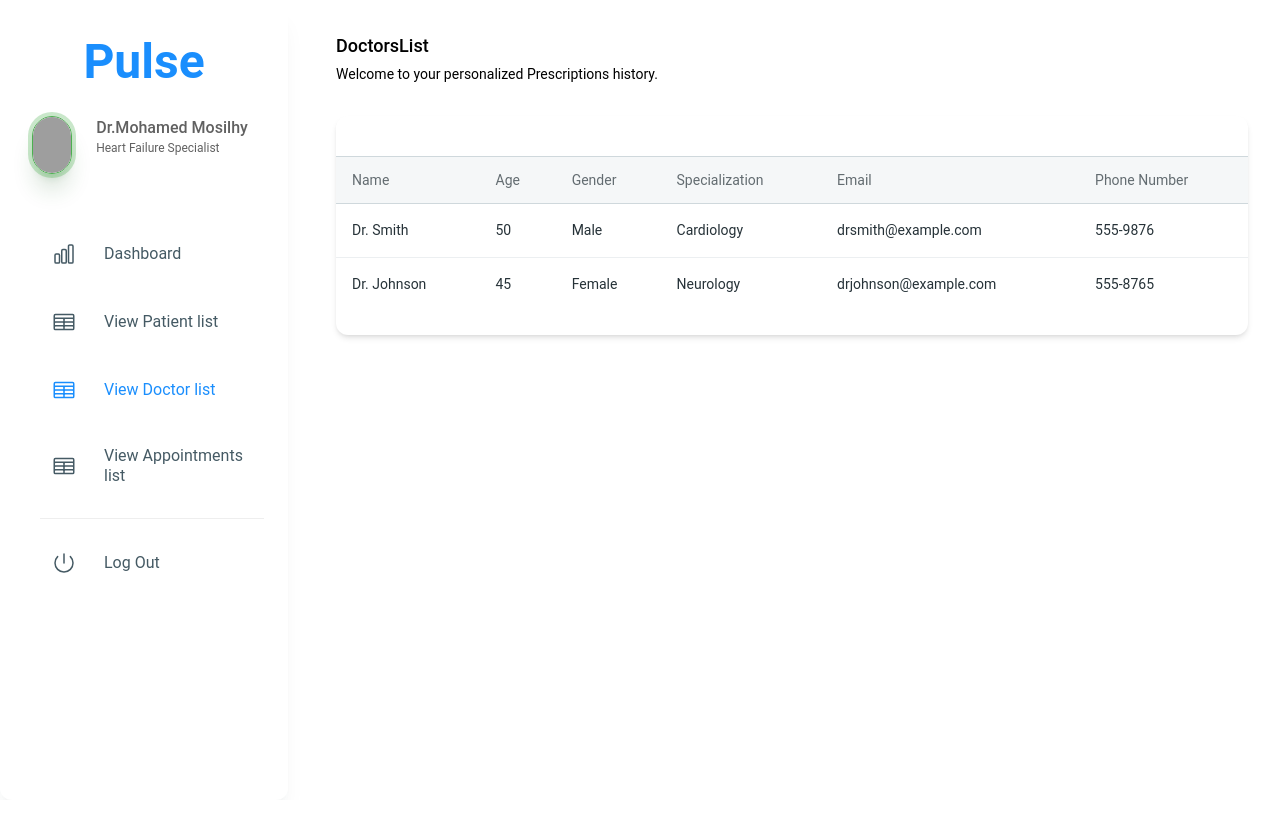
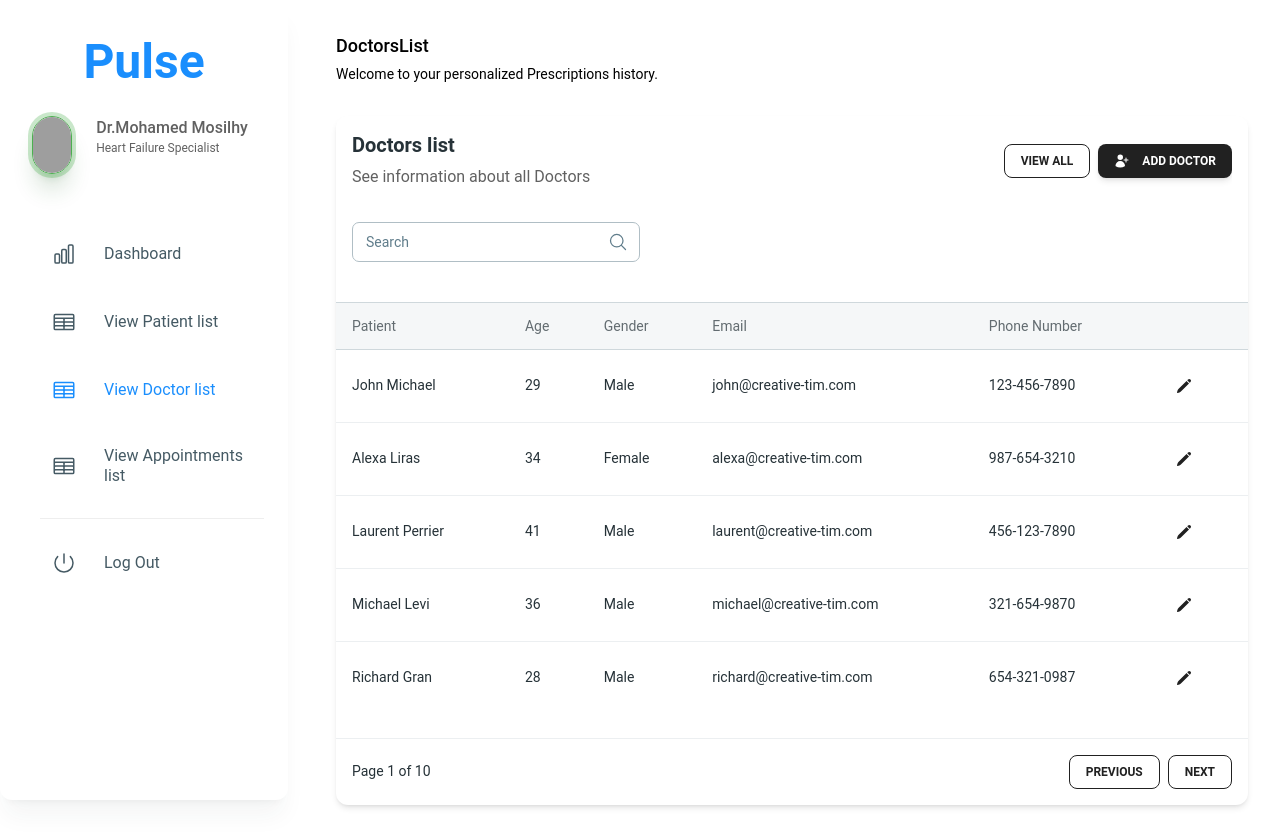
Before and after one commit to fadymohsen/CardioMaticClinic, a React (Create React App) app: page /ViewDoctor in a window 1280 px wide. Before the commit the page ends 800 px from the top, so only its background shows below. Built offline with nearby package versions, Linux system fonts and the light colour scheme; grey boxes are pictures that could not be loaded.

Commit message:
Add files via upload

```diff
--- a/src/Components/ViewDoctorList.js
+++ b/src/Components/ViewDoctorList.js
@@ -1,48 +1,110 @@
-import React from "react";
+import { useState } from "react";
+import { MagnifyingGlassIcon } from "@heroicons/react/24/outline";
+import { PencilIcon, UserPlusIcon } from "@heroicons/react/24/solid";
 import {
   Card,
+  CardHeader,
+  Input,
   Typography,
+  Button,
   CardBody,
+  Tooltip,
+  CardFooter,
+  IconButton,
 } from "@material-tailwind/react";
 
-const TABLE_HEAD = ["Name", "Age", "Gender", "Specialization", "Email", "Phone Number"];
+const TABLE_HEAD = ["Patient", "Age", "Gender", "Email", "Phone Number", ""];
 
 const TABLE_ROWS = [
   {
-    name: "Dr. Smith",
-    age: 50,
+    name: "John Michael",
+    age: 29,
     gender: "Male",
-    specialization: "Cardiology",
-    email: "drsmith@example.com",
-    phone: "555-9876",
+    email: "john@creative-tim.com",
+    phone: "123-456-7890",
   },
   {
-    name: "Dr. Johnson",
-    age: 45,
+    name: "Alexa Liras",
+    age: 34,
     gender: "Female",
-    specialization: "Neurology",
-    email: "drjohnson@example.com",
-    phone: "555-8765",
+    email: "alexa@creative-tim.com",
+    phone: "987-654-3210",
   },
-  // Add more doctor data as needed
+  {
+    name: "Laurent Perrier",
+    age: 41,
+    gender: "Male",
+    email: "laurent@creative-tim.com",
+    phone: "456-123-7890",
+  },
+  {
+    name: "Michael Levi",
+    age: 36,
+    gender: "Male",
+    email: "michael@creative-tim.com",
+    phone: "321-654-9870",
+  },
+  {
+    name: "Richard Gran",
+    age: 28,
+    gender: "Male",
+    email: "richard@creative-tim.com",
+    phone: "654-321-0987",
+  },
 ];
 
 export function Doctors() {
+  const [searchQuery, setSearchQuery] = useState("");
+
+  const filteredRows = TABLE_ROWS.filter((row) =>
+    row.name.toLowerCase().includes(searchQuery.toLowerCase())
+  );
+
   return (
     <Card className="h-full w-full">
+      <CardHeader floated={false} shadow={false} className="rounded-none">
+        <div className="mb-8 flex items-center justify-between gap-8">
+          <div>
+            <Typography variant="h5" color="blue-gray">
+              Doctors list
+            </Typography>
+            <Typography color="gray" className="mt-1 font-normal">
+              See information about all Doctors
+            </Typography>
+          </div>
+          <div className="flex shrink-0 flex-col gap-2 sm:flex-row">
+            <Button variant="outlined" size="sm">
+              view all
+            </Button>
+            <Button className="flex items-center gap-3" size="sm">
+              <UserPlusIcon strokeWidth={2} className="h-4 w-4" /> Add Doctor
+            </Button>
+          </div>
+        </div>
+        <div className="flex flex-col items-center justify-between gap-4 md:flex-row">
+          <div className="w-full md:w-72">
+            <Input
+              label="Search"
+              icon={<MagnifyingGlassIcon className="h-5 w-5" />}
+              value={searchQuery}
+              onChange={(e) => setSearchQuery(e.target.value)}
+            />
+          </div>
+        </div>
+      </CardHeader>
       <CardBody className="overflow-scroll px-0">
         <table className="mt-4 w-full min-w-max table-auto text-left">
           <thead>
             <tr>
-              {TABLE_HEAD.map((head, index) => (
+              {TABLE_HEAD.map((head) => (
                 <th
                   key={head}
-                  className="cursor-pointer border-y border-blue-gray-100 bg-blue-gray-50/50 p-4 transition-colors hover:bg-blue-gray-50"
+                  className="border-y border-blue-gray-100 bg-blue-gray-50/50 p-4"
                 >
                   <Typography
                     variant="small"
                     color="blue-gray"
-                    className="flex items-center justify-between gap-2 font-normal leading-none opacity-70"
+                    className="font-normal leading-none opacity-70"
                   >
                     {head}
                   </Typography>
@@ -51,15 +113,18 @@ export function Doctors() {
             </tr>
           </thead>
           <tbody>
-            {TABLE_ROWS.map(({ name, age, gender, specialization, email, phone }, index) => {
-              const isLast = index === TABLE_ROWS.length - 1;
+            {filteredRows.map(
+              ({ name, age, gender, email, phone }, index) => {
+                const isLast = index === filteredRows.length - 1;
                 const classes = isLast
                   ? "p-4"
                   : "p-4 border-b border-blue-gray-50";
 
                 return (
-                <tr key={`${name}-${phone}`}>
+                  <tr key={name}>
                     <td className={classes}>
+                      <div className="flex items-center gap-3">
+                        <div className="flex flex-col">
                           <Typography
                             variant="small"
                             color="blue-gray"
@@ -67,6 +132,8 @@ export function Doctors() {
                           >
                             {name}
                           </Typography>
+                        </div>
+                      </div>
                     </td>
                     <td className={classes}>
                       <Typography
@@ -92,15 +159,6 @@ export function Doctors() {
                         color="blue-gray"
                         className="font-normal"
                       >
-                      {specialization}
-                    </Typography>
-                  </td>
-                  <td className={classes}>
-                    <Typography
-                      variant="small"
-                      color="blue-gray"
-                      className="font-normal"
-                    >
                         {email}
                       </Typography>
                     </td>
@@ -113,12 +171,33 @@ export function Doctors() {
                         {phone}
                       </Typography>
                     </td>
+                    <td className={classes}>
+                      <Tooltip content="Edit User">
+                        <IconButton variant="text">
+                          <PencilIcon className="h-4 w-4" />
+                        </IconButton>
+                      </Tooltip>
+                    </td>
                   </tr>
                 );
-            })}
+              }
+            )}
           </tbody>
         </table>
       </CardBody>
+      <CardFooter className="flex items-center justify-between border-t border-blue-gray-50 p-4">
+        <Typography variant="small" color="blue-gray" className="font-normal">
+          Page 1 of 10
+        </Typography>
+        <div className="flex gap-2">
+          <Button variant="outlined" size="sm">
+            Previous
+          </Button>
+          <Button variant="outlined" size="sm">
+            Next
+          </Button>
+        </div>
+      </CardFooter>
     </Card>
   );
 }
--- a/src/Components/ViewPatientList.js
+++ b/src/Components/ViewPatientList.js
@@ -1,46 +1,110 @@
-import React from "react";
+import { useState } from "react";
+import { MagnifyingGlassIcon } from "@heroicons/react/24/outline";
+import { PencilIcon, UserPlusIcon } from "@heroicons/react/24/solid";
 import {
   Card,
+  CardHeader,
+  Input,
   Typography,
+  Button,
   CardBody,
+  Tooltip,
+  CardFooter,
+  IconButton,
 } from "@material-tailwind/react";
 
-const TABLE_HEAD = ["Patient", "Age", "Gender", "Email", "Phone Number"];
+const TABLE_HEAD = ["Patient", "Age", "Gender", "Email", "Phone Number", ""];
 
 const TABLE_ROWS = [
   {
-    patient: "John Doe",
-    age: 45,
+    name: "John Michael",
+    age: 29,
     gender: "Male",
-    email: "johndoe@example.com",
-    phone: "555-1234",
+    email: "john@creative-tim.com",
+    phone: "123-456-7890",
   },
   {
-    patient: "Jane Doe",
-    age: 37,
+    name: "Alexa Liras",
+    age: 34,
     gender: "Female",
-    email: "janedoe@example.com",
-    phone: "555-5678",
+    email: "alexa@creative-tim.com",
+    phone: "987-654-3210",
   },
-  // Add more appointment data as needed
+  {
+    name: "Laurent Perrier",
+    age: 41,
+    gender: "Male",
+    email: "laurent@creative-tim.com",
+    phone: "456-123-7890",
+  },
+  {
+    name: "Michael Levi",
+    age: 36,
+    gender: "Male",
+    email: "michael@creative-tim.com",
+    phone: "321-654-9870",
+  },
+  {
+    name: "Richard Gran",
+    age: 28,
+    gender: "Male",
+    email: "richard@creative-tim.com",
+    phone: "654-321-0987",
+  },
 ];
 
 export function PatientList() {
+  const [searchQuery, setSearchQuery] = useState("");
+
+  const filteredRows = TABLE_ROWS.filter((row) =>
+    row.name.toLowerCase().includes(searchQuery.toLowerCase())
+  );
+
   return (
     <Card className="h-full w-full">
+      <CardHeader floated={false} shadow={false} className="rounded-none">
+        <div className="mb-8 flex items-center justify-between gap-8">
+          <div>
+            <Typography variant="h5" color="blue-gray">
+              Members list
+            </Typography>
+            <Typography color="gray" className="mt-1 font-normal">
+              See information about all members
+            </Typography>
+          </div>
+          <div className="flex shrink-0 flex-col gap-2 sm:flex-row">
+            <Button variant="outlined" size="sm">
+              view all
+            </Button>
+            <Button className="flex items-center gap-3" size="sm">
+              <UserPlusIcon strokeWidth={2} className="h-4 w-4" /> Add member
+            </Button>
+          </div>
+        </div>
+        <div className="flex flex-col items-center justify-between gap-4 md:flex-row">
+          <div className="w-full md:w-72">
+            <Input
+              label="Search"
+              icon={<MagnifyingGlassIcon className="h-5 w-5" />}
+              value={searchQuery}
+              onChange={(e) => setSearchQuery(e.target.value)}
+            />
+          </div>
+        </div>
+      </CardHeader>
       <CardBody className="overflow-scroll px-0">
         <table className="mt-4 w-full min-w-max table-auto text-left">
           <thead>
             <tr>
-              {TABLE_HEAD.map((head, index) => (
+              {TABLE_HEAD.map((head) => (
                 <th
                   key={head}
-                  className="cursor-pointer border-y border-blue-gray-100 bg-blue-gray-50/50 p-4 transition-colors hover:bg-blue-gray-50"
+                  className="border-y border-blue-gray-100 bg-blue-gray-50/50 p-4"
                 >
                   <Typography
                     variant="small"
                     color="blue-gray"
-                    className="flex items-center justify-between gap-2 font-normal leading-none opacity-70"
+                    className="font-normal leading-none opacity-70"
                   >
                     {head}
                   </Typography>
@@ -49,22 +113,27 @@ export function PatientList() {
             </tr>
           </thead>
           <tbody>
-            {TABLE_ROWS.map(({ patient, age, gender, email, phone }, index) => {
-              const isLast = index === TABLE_ROWS.length - 1;
+            {filteredRows.map(
+              ({ name, age, gender, email, phone }, index) => {
+                const isLast = index === filteredRows.length - 1;
                 const classes = isLast
                   ? "p-4"
                   : "p-4 border-b border-blue-gray-50";
 
                 return (
-                <tr key={`${patient}-${phone}`}>
+                  <tr key={name}>
                     <td className={classes}>
+                      <div className="flex items-center gap-3">
+                        <div className="flex flex-col">
                           <Typography
                             variant="small"
                             color="blue-gray"
                             className="font-normal"
                           >
-                      {patient}
+                            {name}
                           </Typography>
+                        </div>
+                      </div>
                     </td>
                     <td className={classes}>
                       <Typography
@@ -102,12 +171,33 @@ export function PatientList() {
                         {phone}
                       </Typography>
                     </td>
+                    <td className={classes}>
+                      <Tooltip content="Edit User">
+                        <IconButton variant="text">
+                          <PencilIcon className="h-4 w-4" />
+                        </IconButton>
+                      </Tooltip>
+                    </td>
                   </tr>
                 );
-            })}
+              }
+            )}
           </tbody>
         </table>
       </CardBody>
+      <CardFooter className="flex items-center justify-between border-t border-blue-gray-50 p-4">
+        <Typography variant="small" color="blue-gray" className="font-normal">
+          Page 1 of 10
+        </Typography>
+        <div className="flex gap-2">
+          <Button variant="outlined" size="sm">
+            Previous
+          </Button>
+          <Button variant="outlined" size="sm">
+            Next
+          </Button>
+        </div>
+      </CardFooter>
     </Card>
   );
 }
```
Lines whose indentation alone changed are shown as unchanged.
